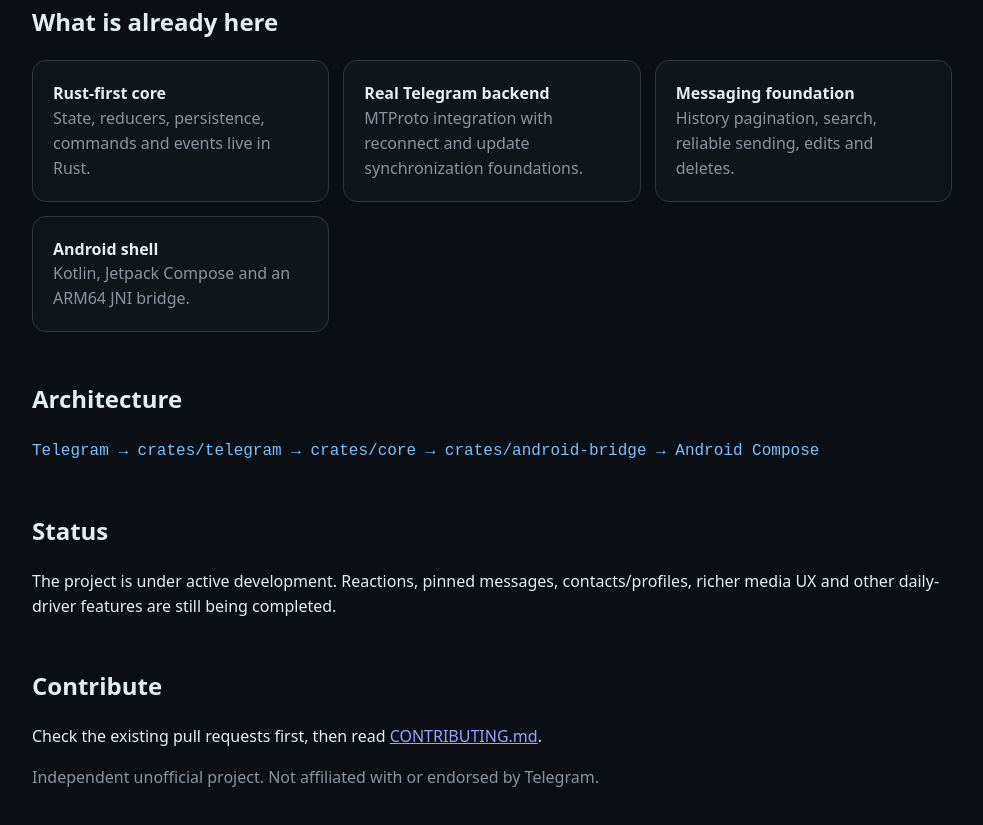
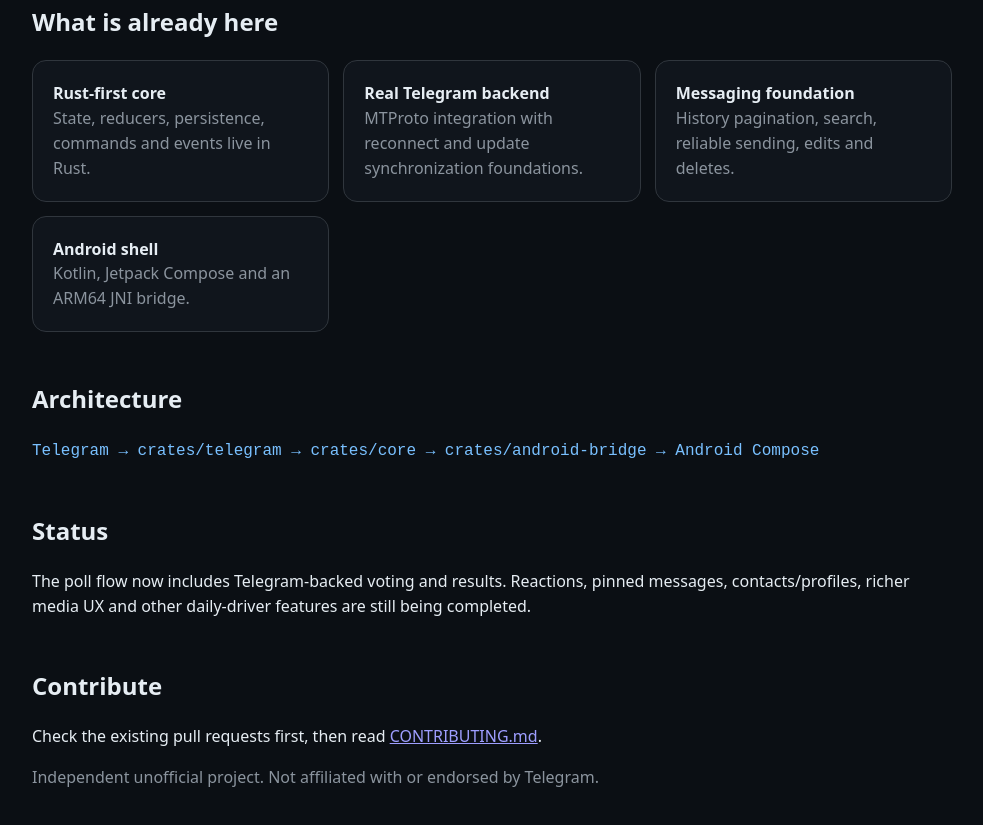
Before and after one commit to chitik1011-tech/-, a plain HTML site: page docs/index.html in a window 1280 px wide. Shown: the part 465-1290 px from the top of the page, without its empty margins (148-1131 px from the left). Drawn offline with Linux system fonts and the light colour scheme.

Commit message:
docs: describe Telegram poll support
* docs: mark Telegram polls as integrated

* docs: mark Telegram polls as integrated

* docs: mark Telegram polls as integrated

* docs: mark Telegram polls as integrated

```diff
--- a/docs/index.html
+++ b/docs/index.html
@@ -32,7 +32,7 @@
   <h2>Architecture</h2>
   <p><code>Telegram → crates/telegram → crates/core → crates/android-bridge → Android Compose</code></p>
   <h2>Status</h2>
-  <p>The project is under active development. Reactions, pinned messages, contacts/profiles, richer media UX and other daily-driver features are still being completed.</p>
+  <p>The poll flow now includes Telegram-backed voting and results. Reactions, pinned messages, contacts/profiles, richer media UX and other daily-driver features are still being completed.</p>
   <h2>Contribute</h2>
   <p>Check the existing pull requests first, then read <a href="https://github.com/chitik1011-tech/-/blob/main/CONTRIBUTING.md">CONTRIBUTING.md</a>.</p>
   <p class="muted">Independent unofficial project. Not affiliated with or endorsed by Telegram.</p>
```
Also changed, not shown: 3 other files.
